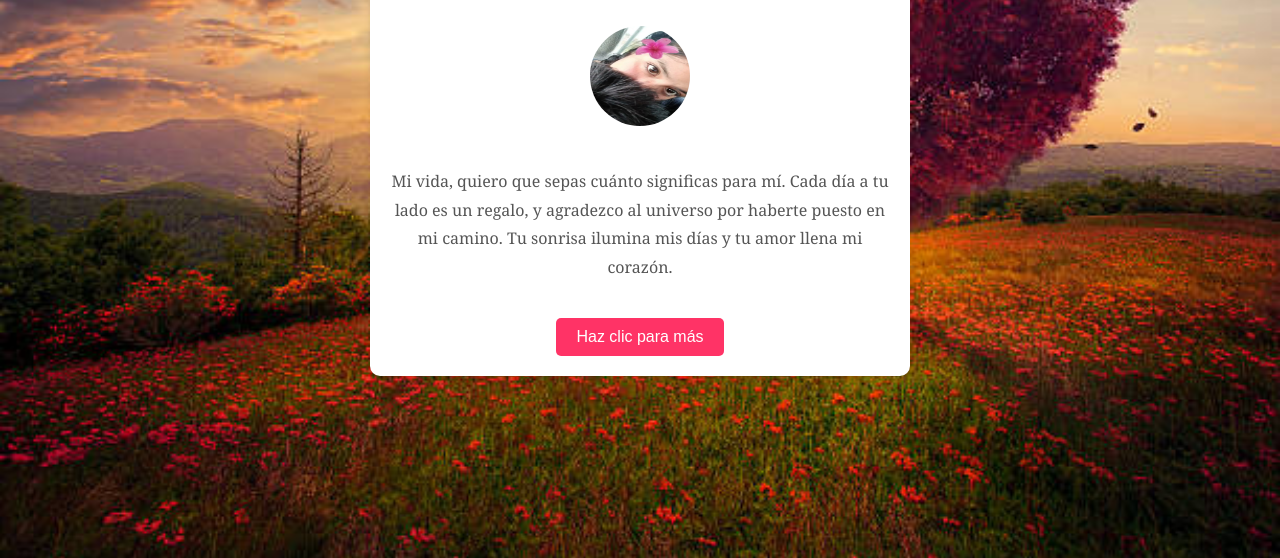
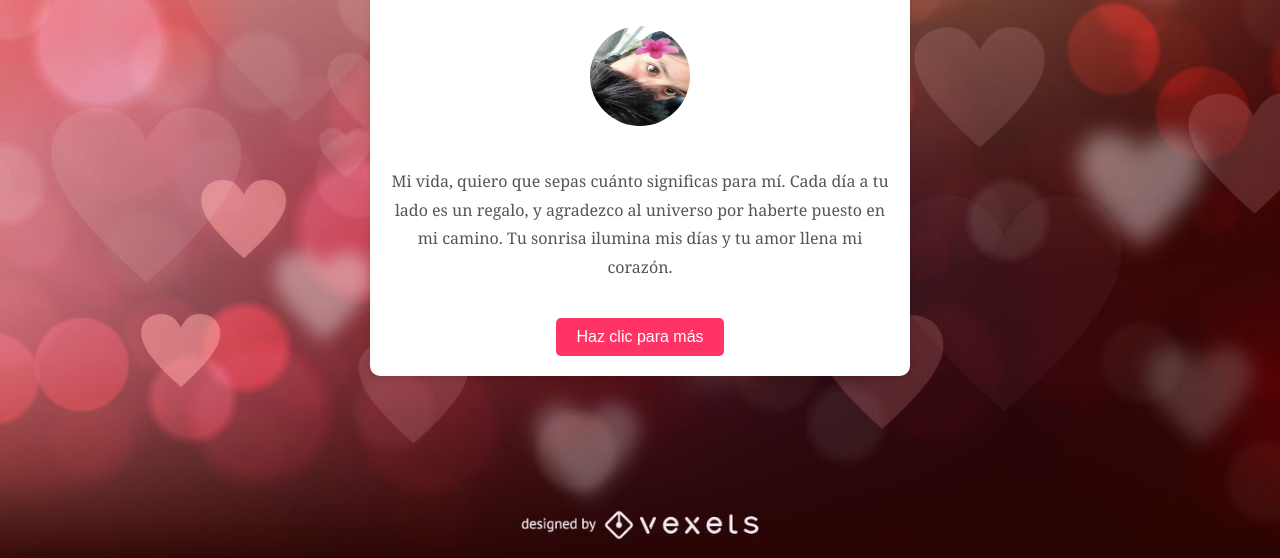
Before and after one commit to andy-G19/jxt, a plain HTML site: page index.html in a window 1280 px wide. Shown: the part 282-840 px from the top of the page. Drawn offline with Linux system fonts and the light colour scheme.

Commit message:
correccion

```diff
--- a/style.css
+++ b/style.css
@@ -1,6 +1,6 @@
 
 body {
-    background-image: url(árbol-rojo-en-forma-de-corazón.png);
+    background-image: url(love-vector-background-677802.png);
     background-position: center center;
     background-repeat: no-repeat;
     background-size: cover;
```
Also changed, not shown: love-vector-background-677802.png (added).
